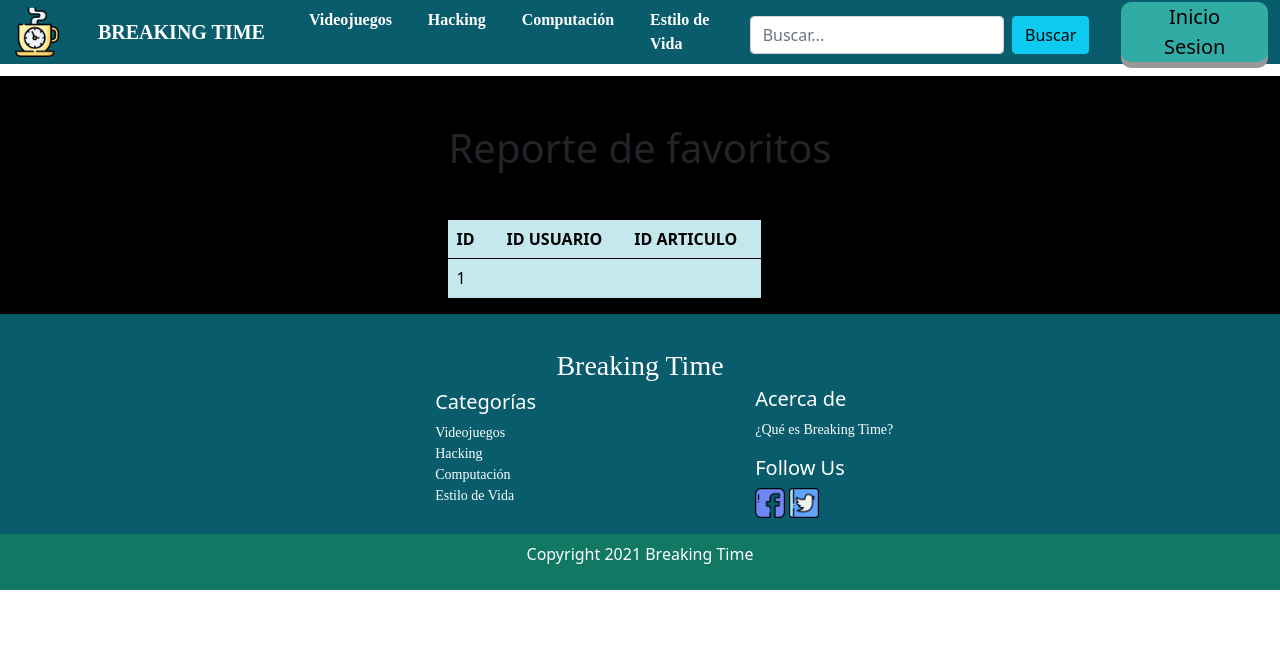
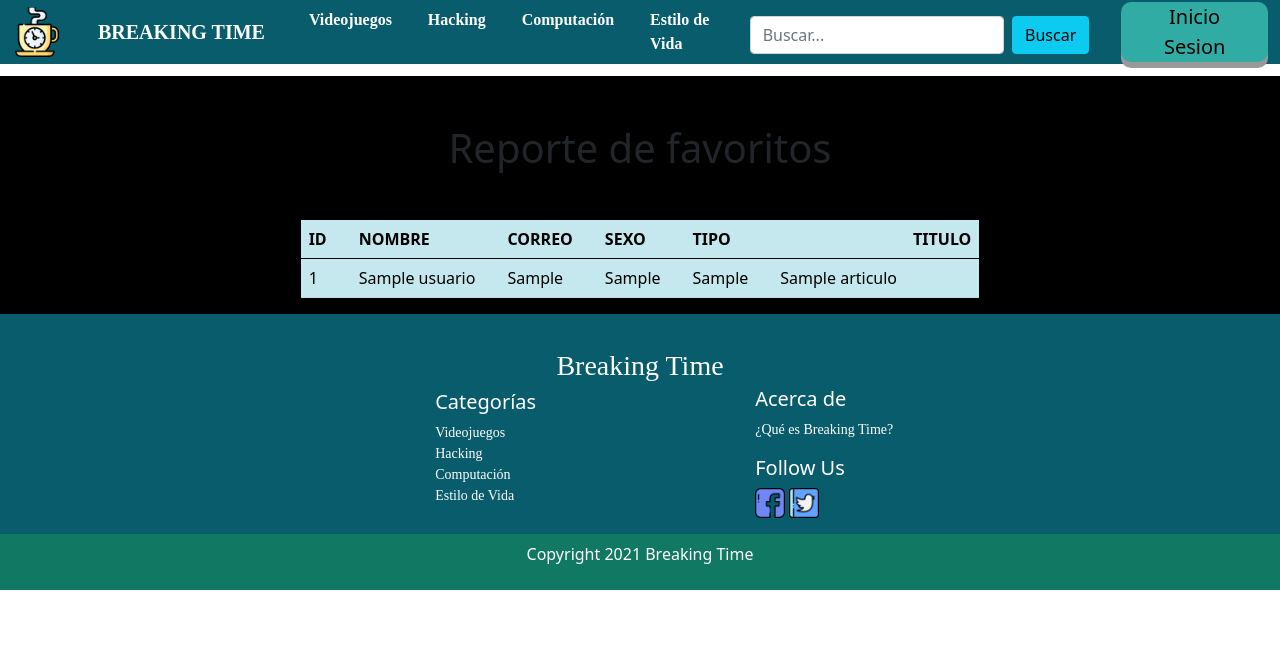
Before and after one commit to SheilaDroid/BREAKING_TIME---WEBSITE, a PHP site: page /Reports/ReporteFavoritos.php in a window 1280 px wide. Shown: the top 665 px of the page. Run offline with PHP 8.4, Linux system fonts and the light colour scheme; tables that the repository leaves empty or names only in its code hold one stand-in row (values such as "Sample post"); data that the repository does not hold is empty.

Commit message:
Sentencias SQL actualizadas

```diff
--- a/Reports/ReporteArticulos.php
+++ b/Reports/ReporteArticulos.php
@@ -60,6 +60,8 @@ if(!empty($_GET['usuario'])){
 							<th></th>
                             <th>LIKES</th>
 							<th></th>
+                            <th>NOMBRE</th>
+							<th></th>
                             <th>DIRECCION</th>
 							<th></th>
                         </tr>
@@ -72,6 +74,8 @@ if(!empty($_GET['usuario'])){
                         <td><?php echo $registro['titulo']; ?>
                         <td>
                         <td><?php echo $registro['likes']; ?>
+                        <td>
+                        <td><?php echo $registro['nombre']; ?>
                         <td>
                         <td><?php echo $registro['direccion']; ?>
                         <td>
--- a/Reports/ReporteFavoritos.php
+++ b/Reports/ReporteFavoritos.php
@@ -57,10 +57,16 @@ if(!empty($_GET['usuario'])){
                         <tr>
                             <th>ID</th>
 							<th></th>
-                            <th>ID USUARIO</th>
+                            <th>NOMBRE</th>
 							<th></th>
-                            <th>ID ARTICULO</th>
+                            <th>CORREO</th>
 							<th></th>
+                            <th>SEXO</th>
+							<th></th>
+							<th>TIPO</th>
+                            <th></th>
+                            <th></th>
+                            <th>TITULO</th>
                         </tr>
                     </thead>
 
@@ -68,9 +74,15 @@ if(!empty($_GET['usuario'])){
                         <tr>
                         <td><?php echo $registro['id']; ?>
                         <td>
-                        <td><?php echo $registro['idUsuario']; ?>
+                        <td><?php echo $registro['nombre']; ?>
                         <td>
-                        <td><?php echo $registro['idArticulo']; ?>
+                        <td><?php echo $registro['correo']; ?>
+                        <td>
+                        <td><?php echo $registro['sexo']; ?>
+                        <td>
+                        <td><?php echo $registro['tipo']; ?>
+                        <td>
+                        <td><?php echo $registro['titulo']; ?>
                         <td>
                         </tr>
 						<?php }?>
--- a/Reports/ReporteUsuarios.php
+++ b/Reports/ReporteUsuarios.php
@@ -64,7 +64,6 @@ if(!empty($_GET['usuario'])){
                             <th>SEXO</th>
 							<th></th>
 							<th>TIPO</th>
-                            <th>NO. ARTICULOS</th>
                         </tr>
                     </thead>
 
@@ -79,7 +78,6 @@ if(!empty($_GET['usuario'])){
                         <td><?php echo $registro['sexo']; ?>
                         <td>
                         <td><?php echo $registro['tipo']; ?>
-                        <td>
                         </tr>
 						<?php }?>
 						</div>
--- a/components/basedatos.php
+++ b/components/basedatos.php
@@ -21,7 +21,7 @@ class BaseDatos
     //---------------------------------------------- seccion calificar articulos -------------------------------------------------------
     public function reporteArticulos()
     {
-         if ($consulta = $GLOBALS['conexion']->query("select * from articulos")) {
+        if ($consulta = $GLOBALS['conexion']->query("SELECT articulos.id, articulos.titulo, articulos.likes, usuarios.nombre, articulos.direccion FROM articulos JOIN usuarios ON articulos.id = usuarios.id")) {
              //echo "éxito consulta";
 
 
@@ -180,7 +180,7 @@ class BaseDatos
     //---------------------------------------------- seccion articulos favoritos -------------------------------------------------------
     public function reporteFavoritos()
     {
-         if ($consulta = $GLOBALS['conexion']->query("select * from artfavoritos")) {
+         if ($consulta = $GLOBALS['conexion']->query("SELECT artFavoritos.id, usuarios.nombre, usuarios.correo, usuarios.sexo, usuarios.tipo, articulos.titulo FROM artFavoritos JOIN usuarios ON usuarios.id = artFavoritos.idUsuario JOIN articulos ON artFavoritos.idArticulo = articulos.id;")) {
              //echo "éxito consulta";
 
 
```
